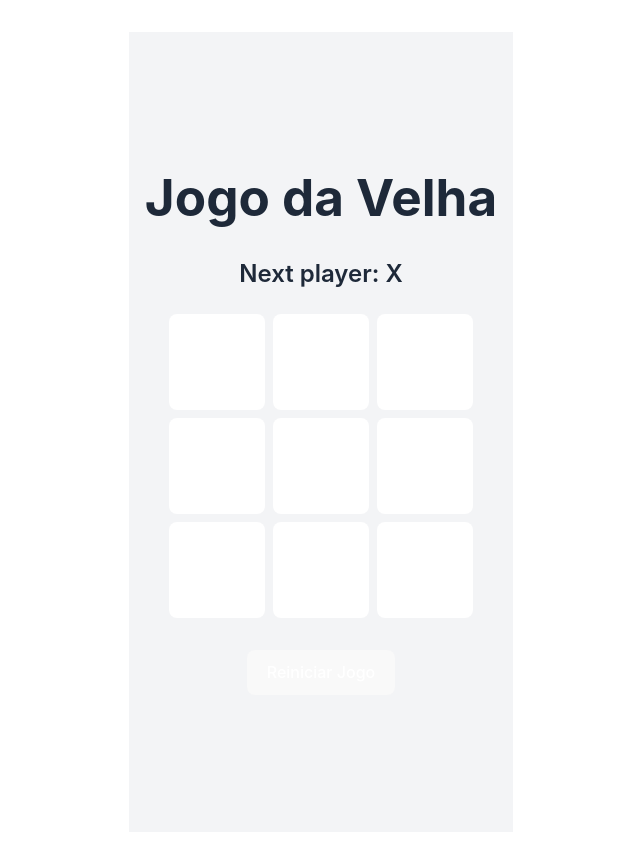
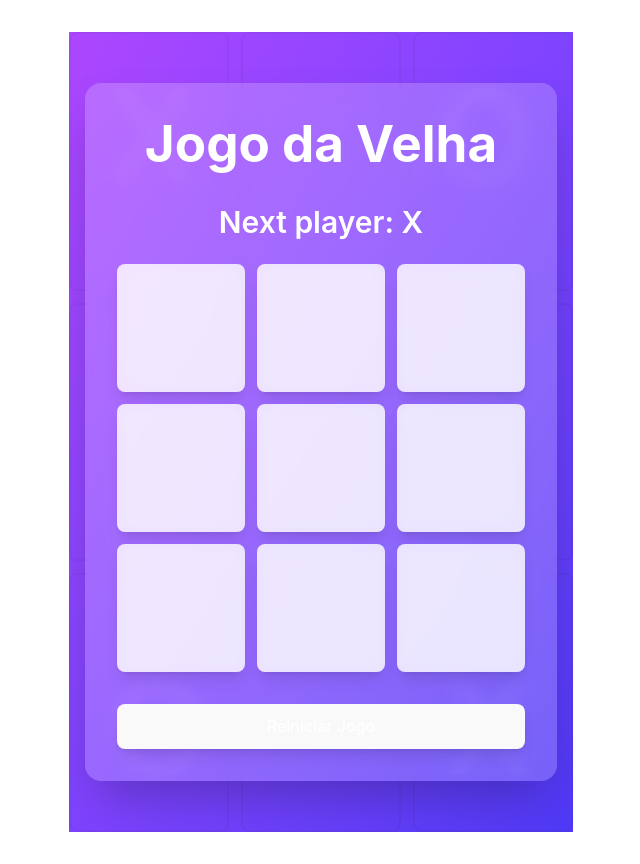
Before and after one commit to raylann-lopes/jogo-da-velha, a React (Vite) app: page / in a window 1280 px wide. Shown: the whole page, without its empty margins (319-959 px from the left). Built offline with nearby package versions, Linux system fonts and the light colour scheme.

Commit message:
enhance App component with improved styling and background; add X image representation

```diff
--- a/src/App.tsx
+++ b/src/App.tsx
@@ -1,20 +1,26 @@
 import { useState } from "react";
 import "./App.css";
+
+// Imagem para X (substitua pelo seu próprio arquivo ou URL)
+const X_IMAGE = "https://img.icons8.com/color/96/close-window.png"; // Imagem para X
 
 interface SquareProps {
   value: string | null;
   onSquareClick: () => void;
-  backgroundColor: string; // Nova propriedade para a cor de fundo
+  backgroundColor: string;
 }
 
 function Square({ value, onSquareClick, backgroundColor }: SquareProps) {
   return (
     <button
-      className={`w-24 h-24 text-3xl font-bold border-2 border-gray-800 rounded-lg transition-colors duration-300 hover:bg-gray-300`}
+      className="w-24 h-24 sm:w-32 sm:h-32 flex items-center justify-center border-2 border-gray-800 rounded-lg bg-white/90 backdrop-blur-sm transition-transform duration-200 hover:scale-105 shadow-lg hover:shadow-xl"
       onClick={onSquareClick}
       style={{ backgroundColor }}
     >
-      {value}
+      {value === "X" && <img src={X_IMAGE} alt="X" className="w-16 h-16" />}
+      {value === "O" && (
+        <span className="text-5xl font-bold text-green-600">O</span>
+      )}
     </button>
   );
 }
@@ -48,10 +54,44 @@ export default function Board() {
   }
 
   return (
-    <div className="flex flex-col items-center justify-center min-h-screen bg-gray-100 p-4">
-      <h1 className="text-4xl font-bold text-gray-800 mb-8">Jogo da Velha</h1>
-      <div className="text-2xl font-semibold text-gray-800 mb-6">{status}</div>
-      <div className="grid grid-cols-3 gap-2">
+    <div className="flex flex-col items-center justify-center min-h-screen p-4 bg-gradient-to-br from-purple-500 to-indigo-600 relative overflow-hidden">
+      {/* Detalhes do fundo */}
+      <div className="absolute inset-0 flex items-center justify-center opacity-20">
+        {/* Linhas do tabuleiro */}
+        <div className="w-full h-full grid grid-cols-3 gap-2 sm:gap-3">
+          {Array.from({ length: 9 }).map((_, index) => (
+            <div
+              key={index}
+              className="border-2 border-gray-800/30 rounded-lg"
+            ></div>
+          ))}
+        </div>
+      </div>
+      {/* Símbolos "X" e "O" espalhados */}
+      <div className="absolute inset-0 flex items-center justify-center opacity-20">
+        <span className="text-9xl text-white/30 absolute top-10 left-10">
+          X
+        </span>
+        <span className="text-9xl text-white/30 absolute top-10 right-10">
+          O
+        </span>
+        <span className="text-9xl text-white/30 absolute bottom-10 left-10">
+          O
+        </span>
+        <span className="text-9xl text-white/30 absolute bottom-10 right-10">
+          X
+        </span>
+      </div>
+
+      {/* Conteúdo principal */}
+      <div className="bg-white/20 backdrop-blur-sm rounded-2xl p-8 shadow-2xl relative z-10">
+        <h1 className="text-4xl sm:text-5xl font-bold text-white mb-8 text-center">
+          Jogo da Velha
+        </h1>
+        <div className="text-2xl sm:text-3xl font-semibold text-white mb-6 text-center">
+          {status}
+        </div>
+        <div className="grid grid-cols-3 gap-2 sm:gap-3">
           {squares.map((square, index) => (
             <Square
               key={index}
@@ -59,16 +99,16 @@ export default function Board() {
               onSquareClick={() => handleClick(index)}
               backgroundColor={
                 square === "X"
-                ? "#ff4757"
+                  ? "rgba(255, 71, 87, 0.8)"
                   : square === "O"
-                ? "#2ed573"
-                : "#ffffff"
+                  ? "rgba(46, 213, 115, 0.8)"
+                  : "rgba(255, 255, 255, 0.8)"
               }
             />
           ))}
         </div>
         <button
-        className="mt-8 px-6 py-2 bg-gray-800 text-white font-semibold rounded-lg hover:bg-gray-700 transition-colors duration-300"
+          className="mt-8 w-full px-6 py-2 bg-red-700 text-white font-semibold rounded-lg hover:bg-gray-100 transition-all duration-300 shadow-lg hover:shadow-xl border-2 border-gray-800"
           onClick={() => {
             setSquares(Array(9).fill(null));
             setXIsNext(true);
@@ -76,6 +116,7 @@ export default function Board() {
         >
           Reiniciar Jogo
         </button>
+      </div>
     </div>
   );
 }
```
Lines whose indentation alone changed are shown as unchanged.
